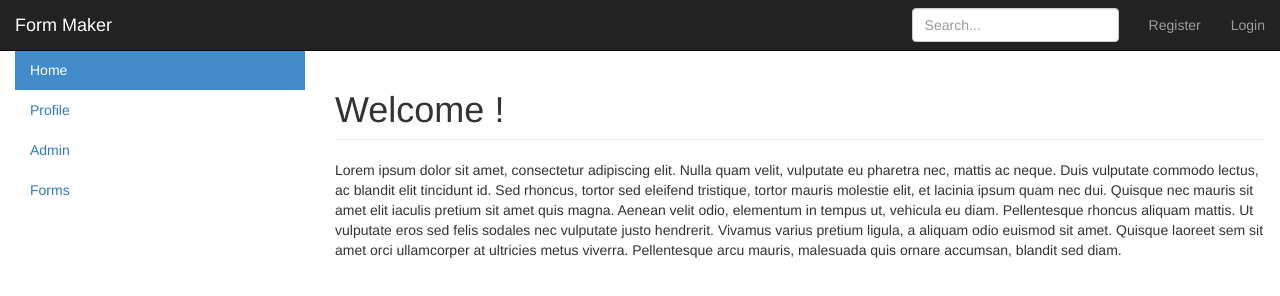
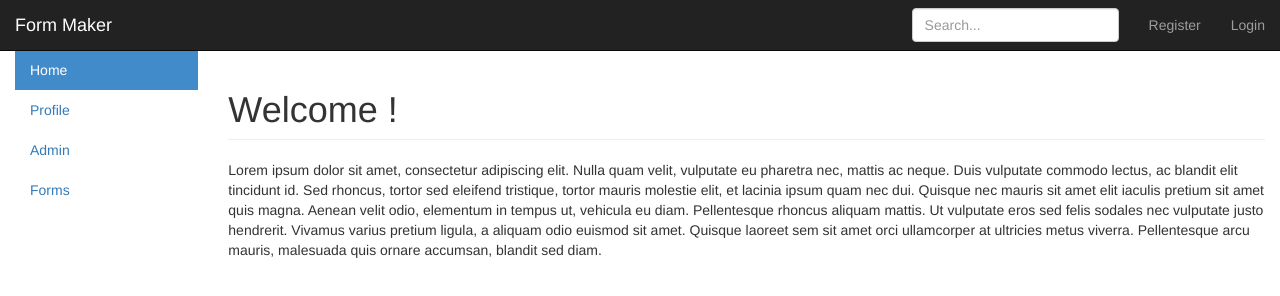
Before and after one commit to jimshah/cs5610, a website: page public/assignment/index.html in a window 1280 px wide. Drawn offline with nearby package versions, Linux system fonts and the light colour scheme; some packages are replaced by stand-ins of ours.

Commit message:
minor changes

```diff
--- a/public/assignment/app.js
+++ b/public/assignment/app.js
@@ -1,4 +1,6 @@
 (function(){
+
+	'use strict';
 
 	// Add a new vertical module
 	var registerModule = function(moduleName, dependencies) {
--- a/public/assignment/config.js
+++ b/public/assignment/config.js
@@ -1,4 +1,7 @@
 (function(){
+
+	'use strict';
+
 	//Creating "HelloWorldController" controller -> normally create a separate files for controller
 	angular
 	.module(myFormApp.applicationModuleName)
--- a/public/assignment/index.html
+++ b/public/assignment/index.html
@@ -40,10 +40,10 @@
   <header ng-include="'/assignment/header/header.view.html'"></header>
   <div class="container-fluid">
     <div class="row">
-      <div class="col-sm-3">
+      <div class="col-sm-2">
         <section ng-include="'/assignment/sidebar/sidebar.view.html'"></section>
       </div>
-      <div class="col-sm-9">
+      <div class="col-sm-10">
         <!-- <section ng-include="'/assignment/home/home.view.html'"></section> -->
         <div ng-view></div>
       </div>
@@ -53,6 +53,6 @@
   <!-- Placed at the end of the document so the pages load faster -->
   <script src="https://ajax.googleapis.com/ajax/libs/jquery/1.11.3/jquery.min.js"></script>
   <script src="http://maxcdn.bootstrapcdn.com/bootstrap/3.3.5/js/bootstrap.min.js"></script>
-  <script src="http://maps.googleapis.com/maps/api/js"></script>
+  <!-- <script src="http://maps.googleapis.com/maps/api/js"></script> -->
 </body>
 </html>
```
